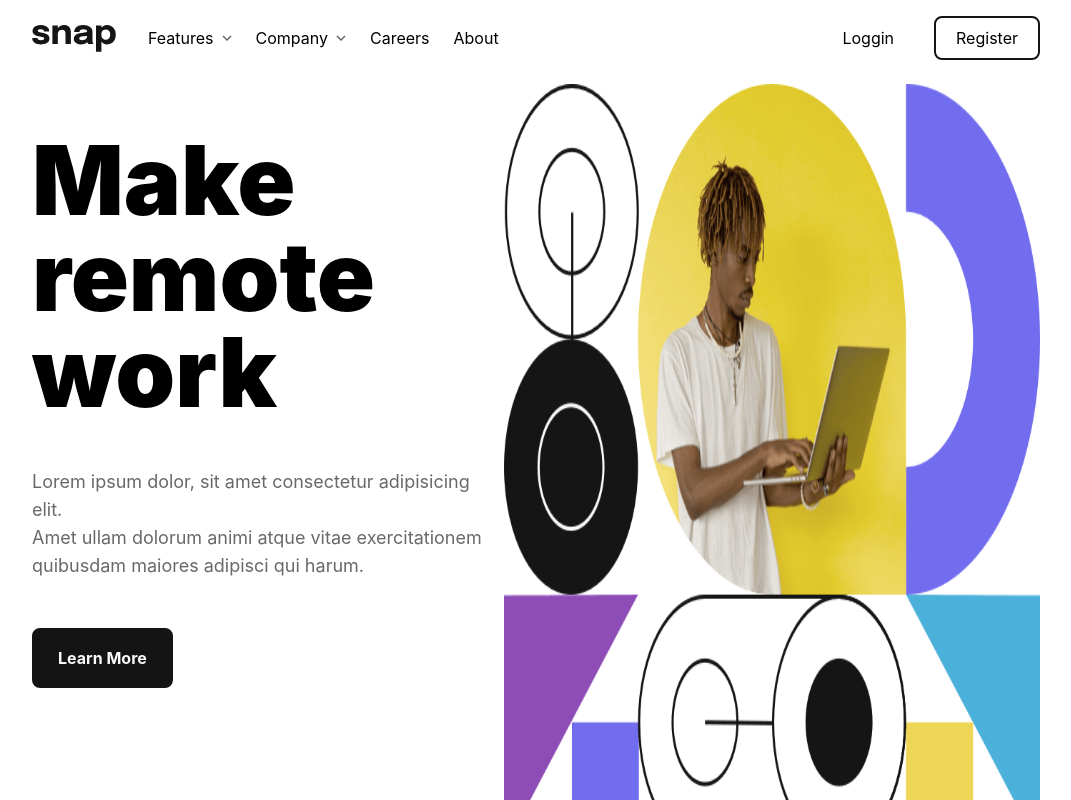
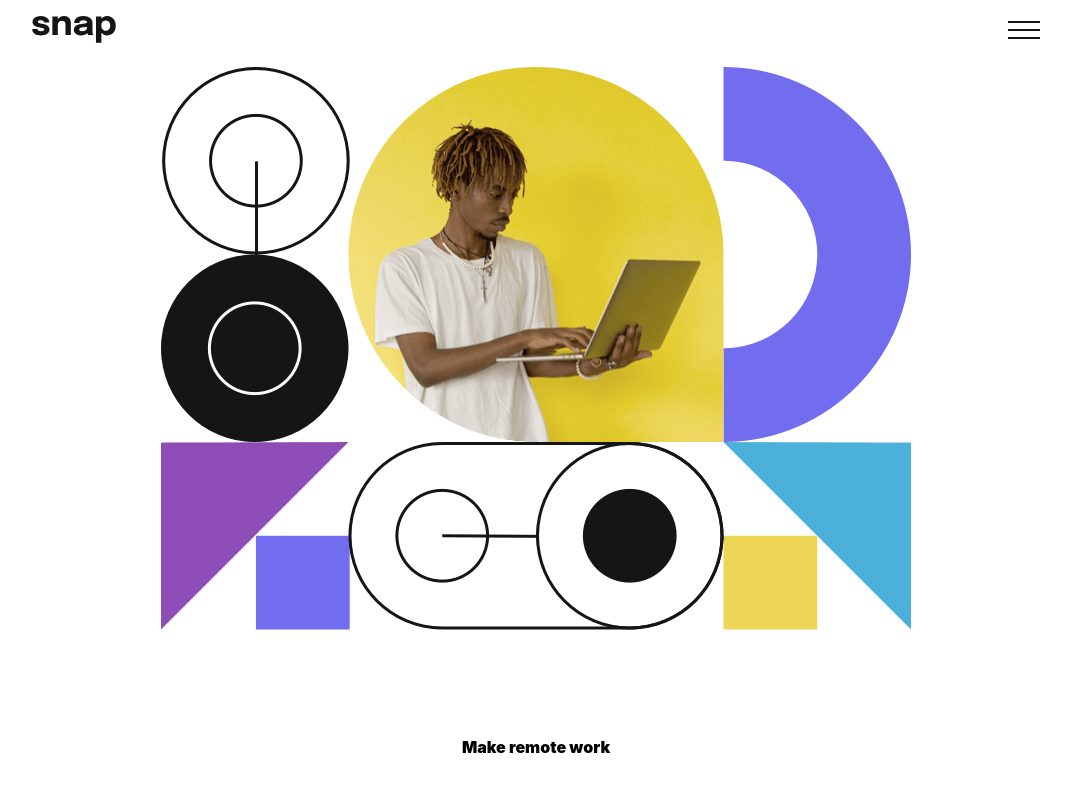
Before and after one commit to LarinV1983/React-Tailwind-CSS, a React (Create React App) app: page / in a window 1280 px wide. Shown: the top 800 px of the page, without its empty margins (104-1175 px from the left). Built offline with nearby package versions, Linux system fonts and the light colour scheme.

Commit message:
верстка под мобильные телефоны

```diff
--- a/src/componets/header/index.jsx
+++ b/src/componets/header/index.jsx
@@ -4,12 +4,13 @@
 import NavMenu from '../navMenu';
 import Button from '../button';
 import { COMPANY, FEATURES } from './constant';
+import { ReactComponent as MenuIcon } from '../../images/icon-menu.svg';
 
 export default function Header() {
 	return (
 		<header className = 'flex items-center'>
 			<LogoIcon />
-			<nav className='flex space-x-6 ml-8 items-center'>
+			<nav className='hidden xl:flex space-x-6 ml-8 items-center'>
 				<Navigation text='Features' >
 				<NavMenu items= {FEATURES} />
 				</Navigation>
@@ -21,9 +22,12 @@
 				<Navigation text='About'>
 				</Navigation>
 			</nav>
-			<div className='flex ml-auto cursor-pointer space-x-5'>
+			<div className='hidden xl:flex ml-auto cursor-pointer space-x-5'>
 				<Button>Loggin</Button>
 				<Button hasBorder={true}>Register</Button>
+			</div>
+			<div className='flex xl:hidden ml-auto cursor-pointer z-30'>
+				<MenuIcon/>
 			</div>
 		</header>
 	);
--- a/src/componets/section/section.jsx
+++ b/src/componets/section/section.jsx
@@ -9,22 +9,23 @@
 
 export default function Section() {
 	return (
-		<section className='flex mt-6 w-full h-screen justify-between'>
-			<div className='relative text-left mt-12'>
-				<h1 className='text-8xl font-black whitespace-pre-line'>
-				{`Make remote work`}</h1>
+		<section className='flex flex-col xl:flex-row mt-6 w-full h-screen justify-between'>
+			<div className='relative order-2 xl:order-1 text-center xl:text-left mt-12 xl:mt-60'>
+				<h1 className='text-3x1 xl:text-8xl font-black xl:whitespace-pre-line mt-6'>
+				{`Make remote work`}
+				</h1>
 				<p className='text-gray text-lg my-12 whitespace-pre-line'>
 					 {`Lorem ipsum dolor, sit amet consectetur adipisicing elit.\n Amet ullam dolorum animi atque vitae exercitationem\n quibusdam maiores adipisci qui harum.`}
 				</p>
 				<Button isFilled={ true }>Learn More</Button>
-            <div className="flex justify-around absolute bottom-2 w-full">
+            <div className="flex justify-around xl:absolute mt-20 bottom-2 w-full">
                 <Databiz />
                 <Audiophile />
                 <Meet />
                 <Maker />
             </div>
         </div>
-        <div className="flex w-2/4 mt-20 xl:order-2 hidden">
+        <div className="hidden flex w-2/4 mt-20 xl:order-2">
             <img src={ MenImage } alt="men" />
         </div>
         <div className="flex justify-center w-full mb-8 xl:hidden order-1">
```
